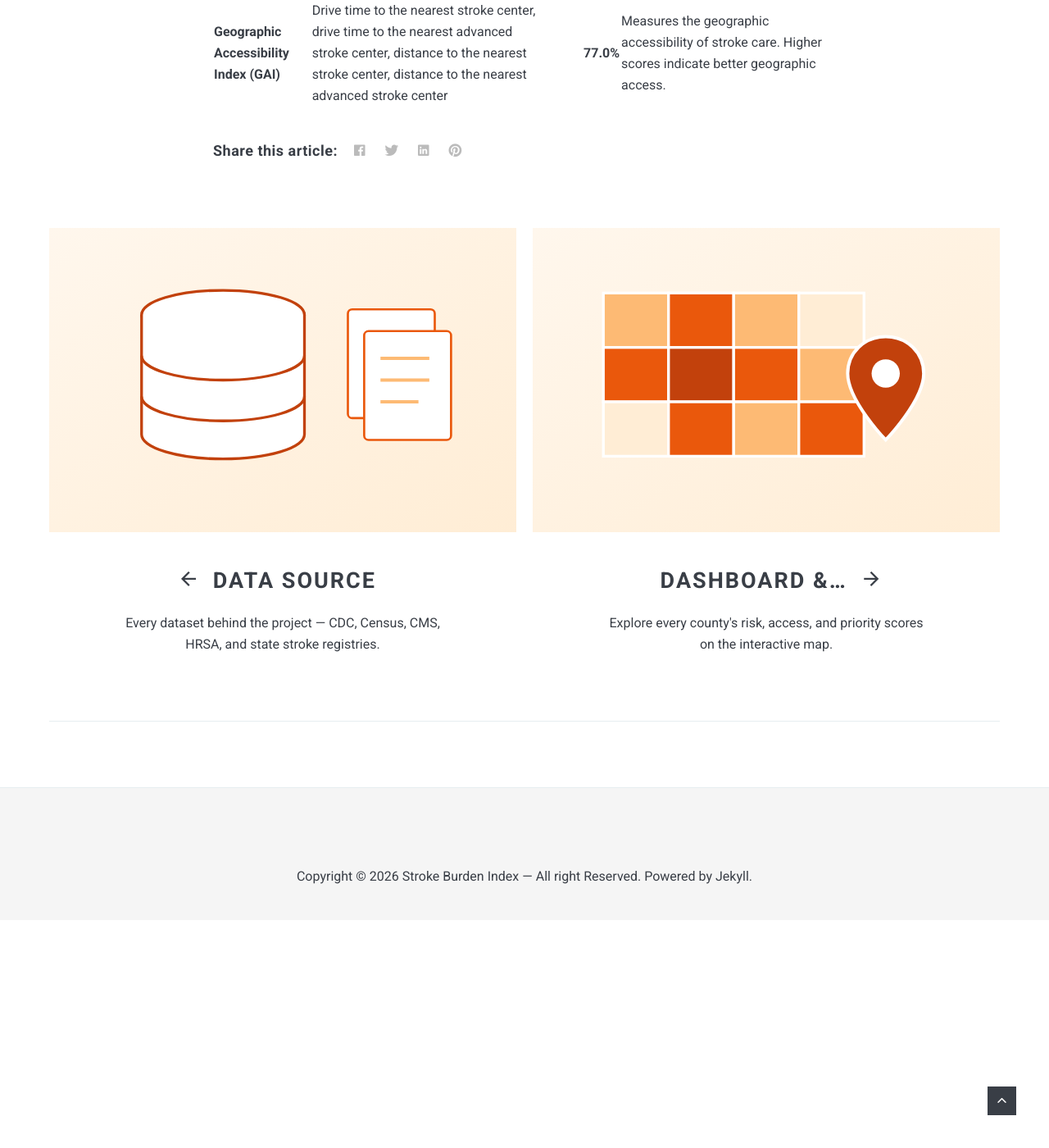
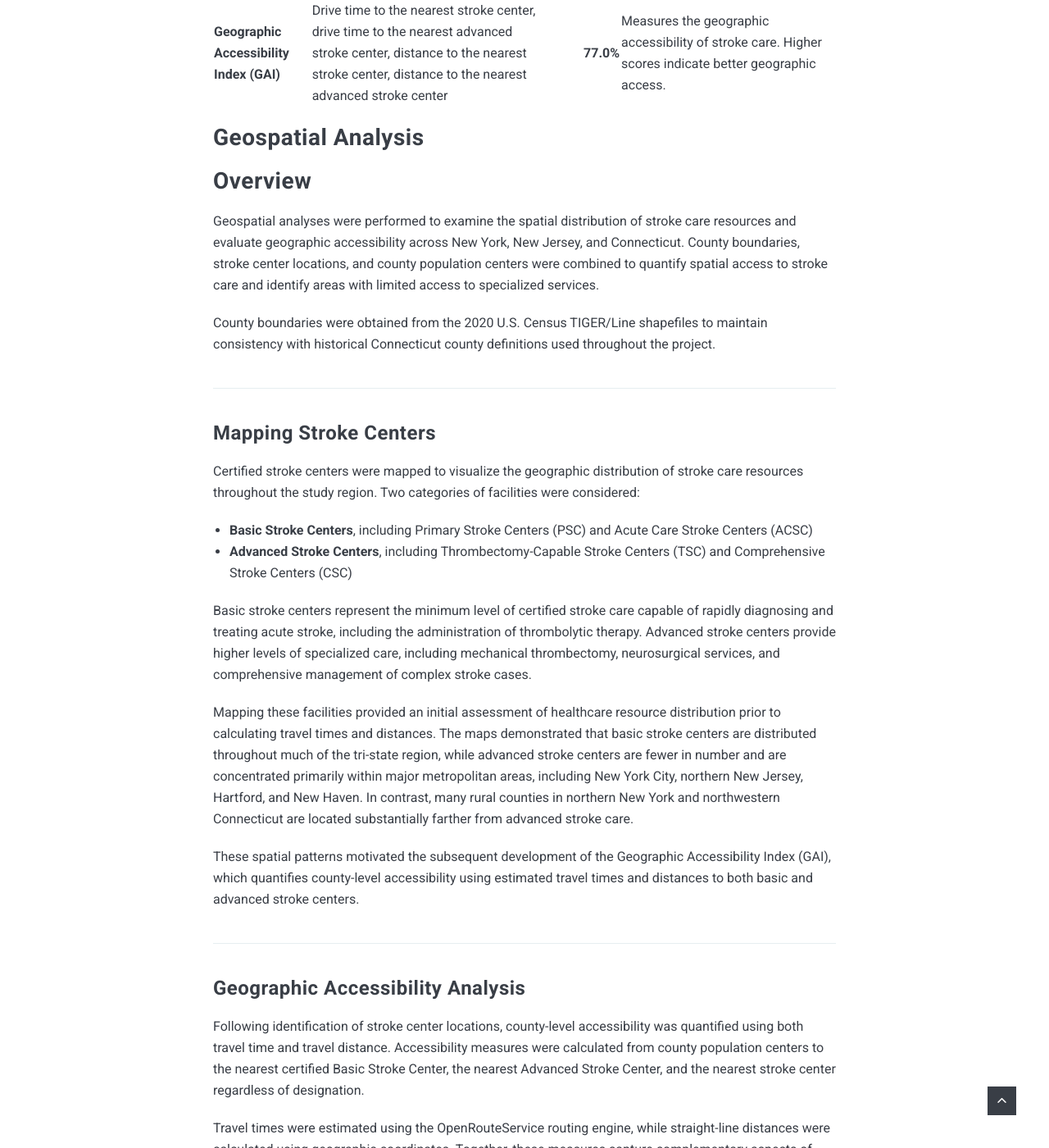
Before and after one commit to palism1/stroke-burden-index, a Jekyll site: the page built from docs/_posts/2026-07-05-methodology.md, in a window 1280 px wide and 1400 px high, scrolled down 7710 px. Shown: the whole window at 82% size. Built offline with Jekyll 4.4.1, drawn with Linux system fonts in a browser that asks for light colours; nearby versions of some CDN libraries; some of the changed text lies outside the part shown.

Commit message:
Update 2026-07-05-methodology.md

```diff
--- a/docs/_posts/2026-07-05-methodology.md
+++ b/docs/_posts/2026-07-05-methodology.md
@@ -190,3 +190,36 @@ The table below summarizes the construction and performance of the three composi
 | **Stroke Risk Index (SRI)** | Population density, age 65+, poverty, low-income population, educational attainment, smoking, obesity, diabetes, hypertension, high cholesterol, physical inactivity, binge drinking, stroke prevalence | **52.2%** | Measures county-level stroke vulnerability based on demographic, socioeconomic, and health-related risk factors. Higher scores indicate greater stroke risk. |
 | **Stroke Care Access Index (SCAI)** | Hospital beds per 100,000, primary care physicians per 100,000, neurologists per 100,000, uninsured population | **53.9%** | Measures the availability of healthcare resources related to stroke prevention and treatment. Higher scores indicate better access to stroke care. |
 | **Geographic Accessibility Index (GAI)** | Drive time to the nearest stroke center, drive time to the nearest advanced stroke center, distance to the nearest stroke center, distance to the nearest advanced stroke center | **77.0%** | Measures the geographic accessibility of stroke care. Higher scores indicate better geographic access. |
+
+
+
+## Geospatial Analysis
+
+## Overview
+
+Geospatial analyses were performed to examine the spatial distribution of stroke care resources and evaluate geographic accessibility across New York, New Jersey, and Connecticut. County boundaries, stroke center locations, and county population centers were combined to quantify spatial access to stroke care and identify areas with limited access to specialized services.
+
+County boundaries were obtained from the 2020 U.S. Census TIGER/Line shapefiles to maintain consistency with historical Connecticut county definitions used throughout the project.
+
+---
+
+### Mapping Stroke Centers
+
+Certified stroke centers were mapped to visualize the geographic distribution of stroke care resources throughout the study region. Two categories of facilities were considered:
+
+- **Basic Stroke Centers**, including Primary Stroke Centers (PSC) and Acute Care Stroke Centers (ACSC)
+- **Advanced Stroke Centers**, including Thrombectomy-Capable Stroke Centers (TSC) and Comprehensive Stroke Centers (CSC)
+
+Basic stroke centers represent the minimum level of certified stroke care capable of rapidly diagnosing and treating acute stroke, including the administration of thrombolytic therapy. Advanced stroke centers provide higher levels of specialized care, including mechanical thrombectomy, neurosurgical services, and comprehensive management of complex stroke cases.
+
+Mapping these facilities provided an initial assessment of healthcare resource distribution prior to calculating travel times and distances. The maps demonstrated that basic stroke centers are distributed throughout much of the tri-state region, while advanced stroke centers are fewer in number and are concentrated primarily within major metropolitan areas, including New York City, northern New Jersey, Hartford, and New Haven. In contrast, many rural counties in northern New York and northwestern Connecticut are located substantially farther from advanced stroke care.
+
+These spatial patterns motivated the subsequent development of the Geographic Accessibility Index (GAI), which quantifies county-level accessibility using estimated travel times and distances to both basic and advanced stroke centers.
+
+---
+
+### Geographic Accessibility Analysis
+
+Following identification of stroke center locations, county-level accessibility was quantified using both travel time and travel distance. Accessibility measures were calculated from county population centers to the nearest certified Basic Stroke Center, the nearest Advanced Stroke Center, and the nearest stroke center regardless of designation.
+
+Travel times were estimated using the OpenRouteService routing engine, while straight-line distances were calculated using geographic coordinates. Together, these measures capture complementary aspects of geographic accessibility and form the basis of the Geographic Accessibility Index (GAI).
```
